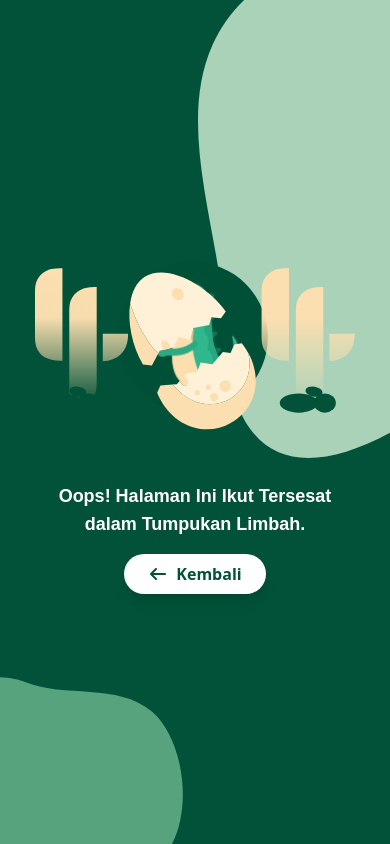
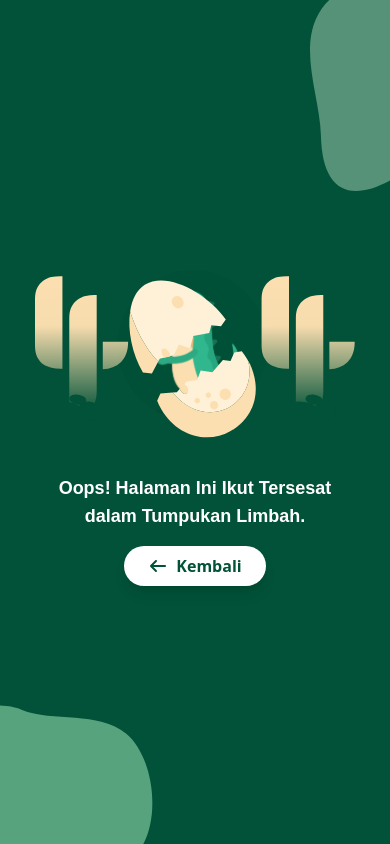
Before and after one commit to AkbarFelda/undowaste, a React (Vite) app: page /features in a window 390 px wide. Built offline with nearby package versions, Linux system fonts and the light colour scheme.

Commit message:
feat: [AF] update NotFound page to use BackButton from components index & make responsive

```diff
--- a/src/pages/NotFound.tsx
+++ b/src/pages/NotFound.tsx
@@ -1,38 +1,27 @@
 import React from "react";
-import BackButton from "../components/button/backButton";
+import { BackButton } from '../components';
 
 function NotFound() {
   return (
-    // Pastikan min-h-screen agar mencakup seluruh layar pada semua perangkat
     <div className="p-8 bg-background-notfound min-h-screen content-center flex flex-col items-center justify-center relative overflow-hidden text-center">
-
-      {/* 🟢 Blob Kiri: Ukuran yang lebih kecil di HP, membesar di MD/LG */}
       <img
         src="src/assets/icons/BlobL.svg"
         alt="Decorative Blob Left"
-        className="absolute bottom-0 left-0 w-48 sm:w-64 md:w-80 h-auto"
+        className="absolute bottom-0 left-0 w-40 sm:w-10 md:w-48 h-auto"
       />
-
-      {/* 🟢 Blob Kanan: Ukuran yang lebih kecil di HP, membesar di MD/LG */}
       <img
         src="src/assets/icons/BlobR.svg"
         alt="Decorative Blob Right"
-        className="absolute top-0 right-0 w-48 sm:w-64 md:w-80 h-auto"
+        className="absolute top-0 right-0 w-20 sm:w-10 md:w-48 h-auto opacity-50"
       />
-
-      {/* 🖼️ Gambar 404: Gunakan lebar relatif (w-full / max-w-sm) */}
       <img
         src="src/assets/icons/404.svg"
         alt="404 Not Found"
-        // Ganti width={667.36} dengan ukuran relatif dan maksimum
         className="z-10 w-full max-w-xs sm:max-w-md md:max-w-lg lg:max-w-xl"
       />
-
-      {/* 📢 Teks H1: Sesuaikan ukuran teks menggunakan breakpoint */}
-      <h1 className="mt-4 text-lg sm:text-xl md:text-2xl font-secondary font-bold text-white z-10 max-w-md">
+      <h1 className="text-lg sm:text-xl md:text-2xl font-secondary font-bold text-white z-10 max-w-md">
         Oops! Halaman Ini Ikut Tersesat dalam Tumpukan Limbah.
       </h1>
-
       <BackButton />
     </div>
   );
```
Also changed, not shown: src/components/index.js (+2 -7 lines).
